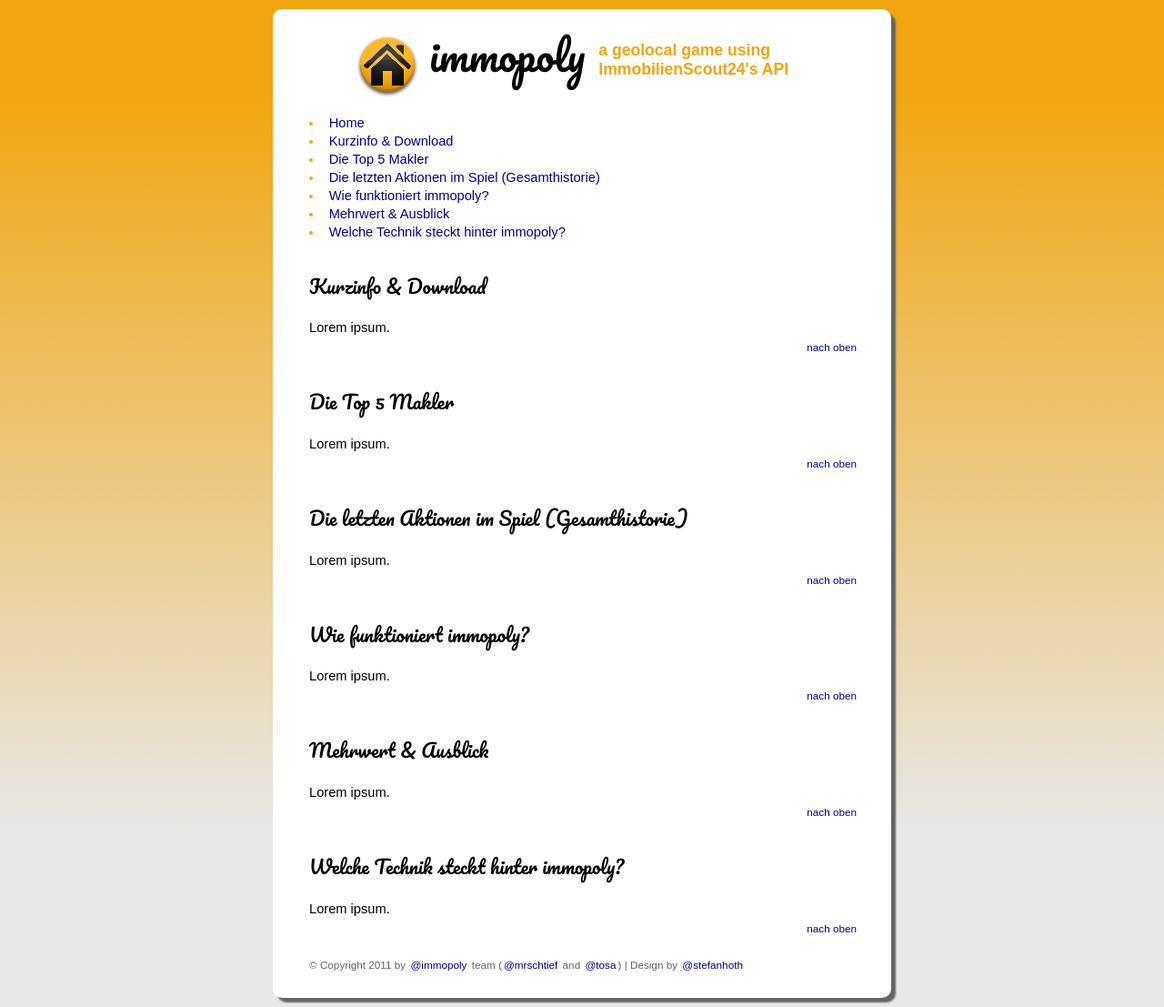
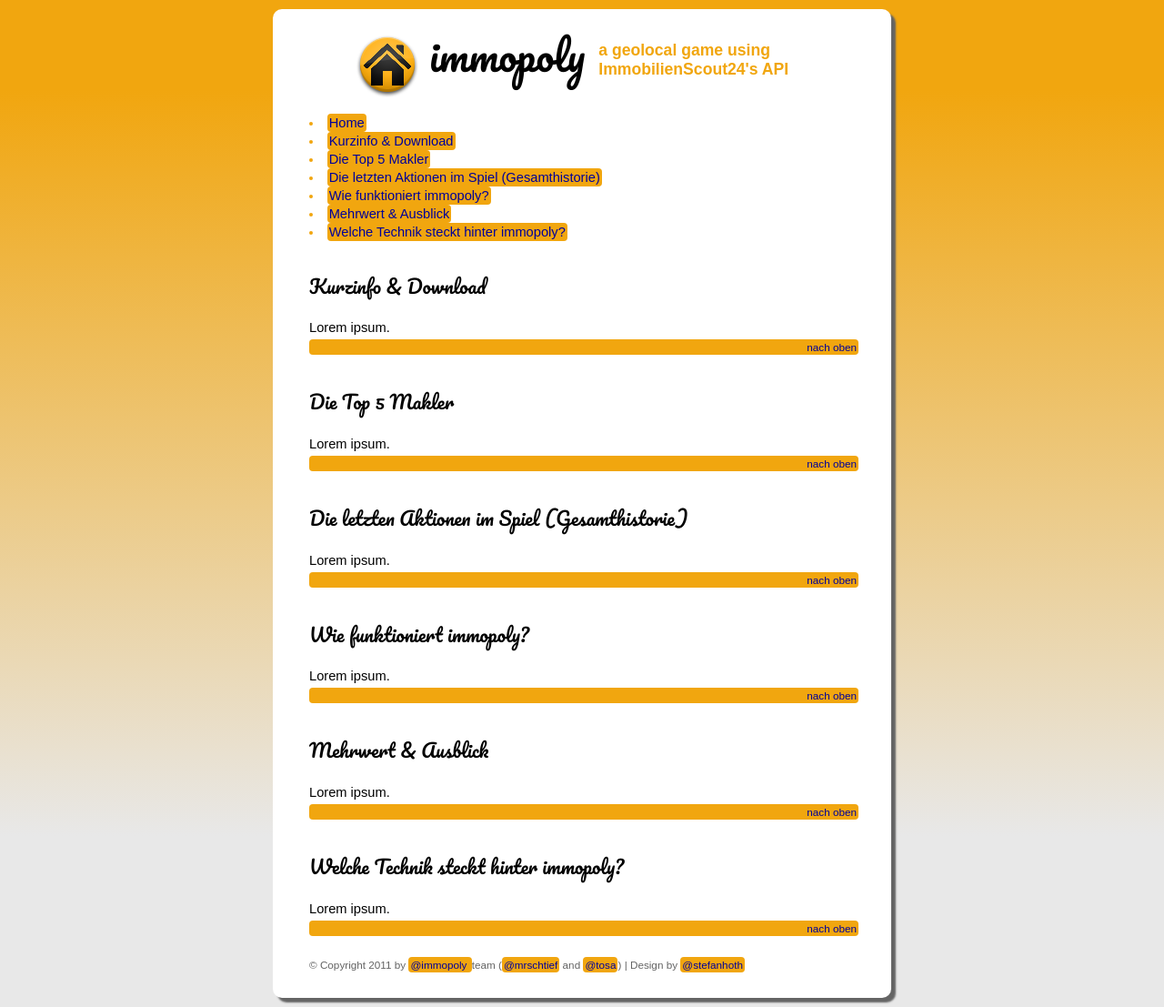
Before and after one commit to stefanhoth/immopoly-website, a PHP site: page /immopoly.html in a window 1280 px wide. Shown: the whole page at 91% size. Run offline with PHP 8.4, Linux system fonts and the light colour scheme.

Commit message:
* improved indention

```diff
--- a/css/styles.css
+++ b/css/styles.css
@@ -9,7 +9,7 @@
 		color-stop(0.17, rgb(232,232,232)),
 		color-stop(0.91, rgb(241,166,15))
 	);
-		background-image: -moz-linear-gradient(
+	background-image: -moz-linear-gradient(
 		center bottom,
 		rgb(232,232,232) 17%,
 		rgb(241,166,15) 91%
@@ -122,7 +122,7 @@
 
 	padding: 2px;
 
-	background: #FFFFFF;
+	background: #F1A60F;
 	-webkit-transition: background-color .5s linear;
 	-webkit-transition-property: background-color;
 	-webkit-transition-duration: 0.5s;
@@ -153,9 +153,9 @@
 	padding: 10px 40px;
 	margin: 10px auto;
 
-	border-radius: 10px;
 	-moz-border-radius: 10px;
 	-webkit-border-radius: 10px;
+	border-radius: 10px;
 
 	box-shadow: 5px 5px 2px #646464;
 	-moz-box-shadow: 5px 5px 2px #646464;
```
